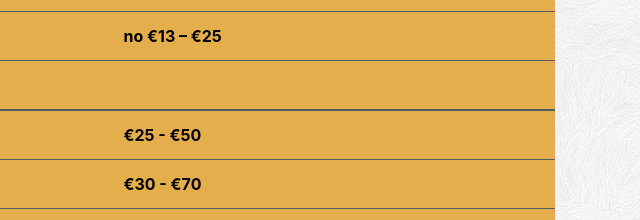
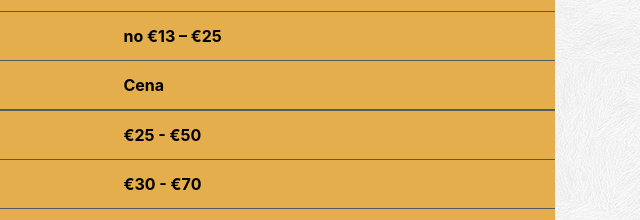
Before and after one commit to xHyp3r/NoSiteNovember, a plain HTML site: page index.html in a window 1280 px wide. Shown: the part 293-513 px from the top of the page, 640-1280 px from the left. Drawn offline with nearby package versions, Linux system fonts and the light colour scheme.

Commit message:
added another title cenas

```diff
--- a/index.html
+++ b/index.html
@@ -72,7 +72,7 @@
         <thead>
         <tr>
             <th>Matu krāsošana</th>
-            <th></th>
+            <th>Cena</th>
         </tr>
         </thead>
         <tr>
```
